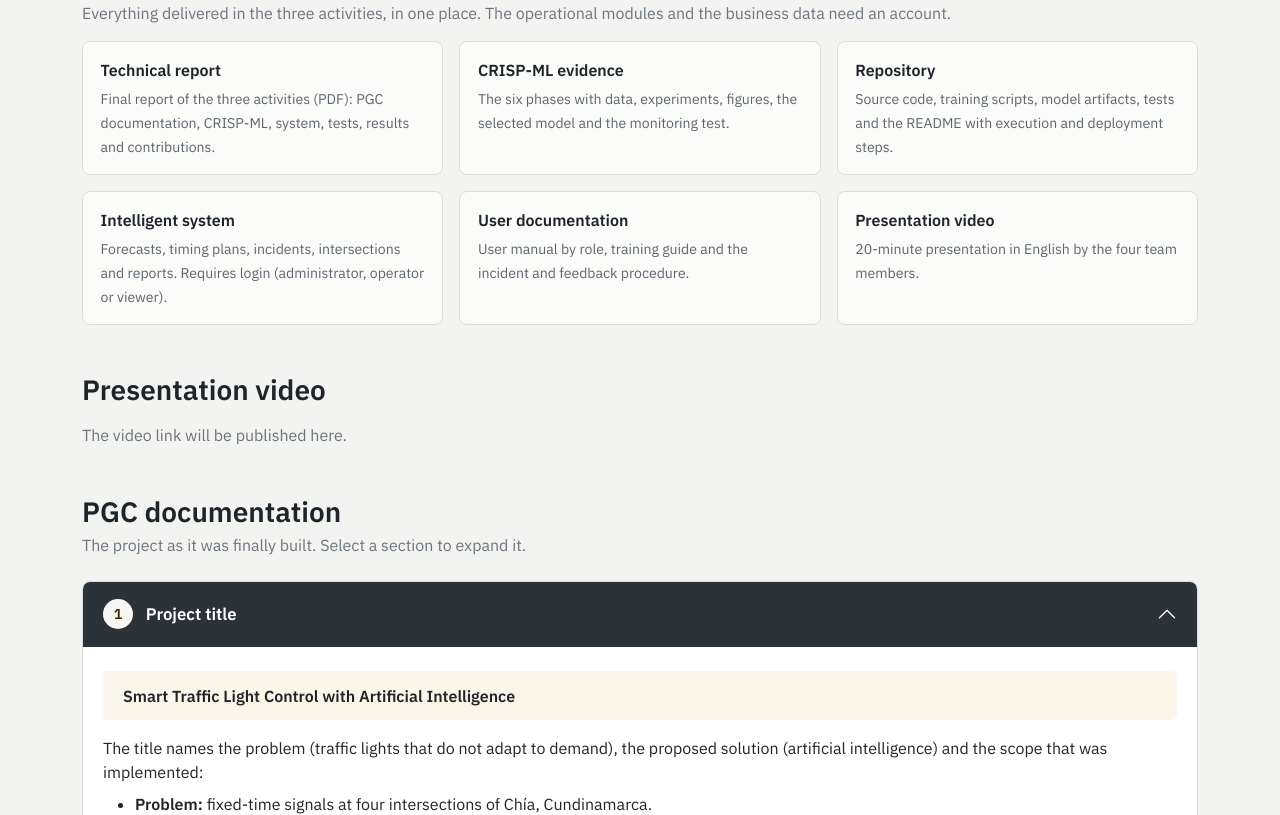
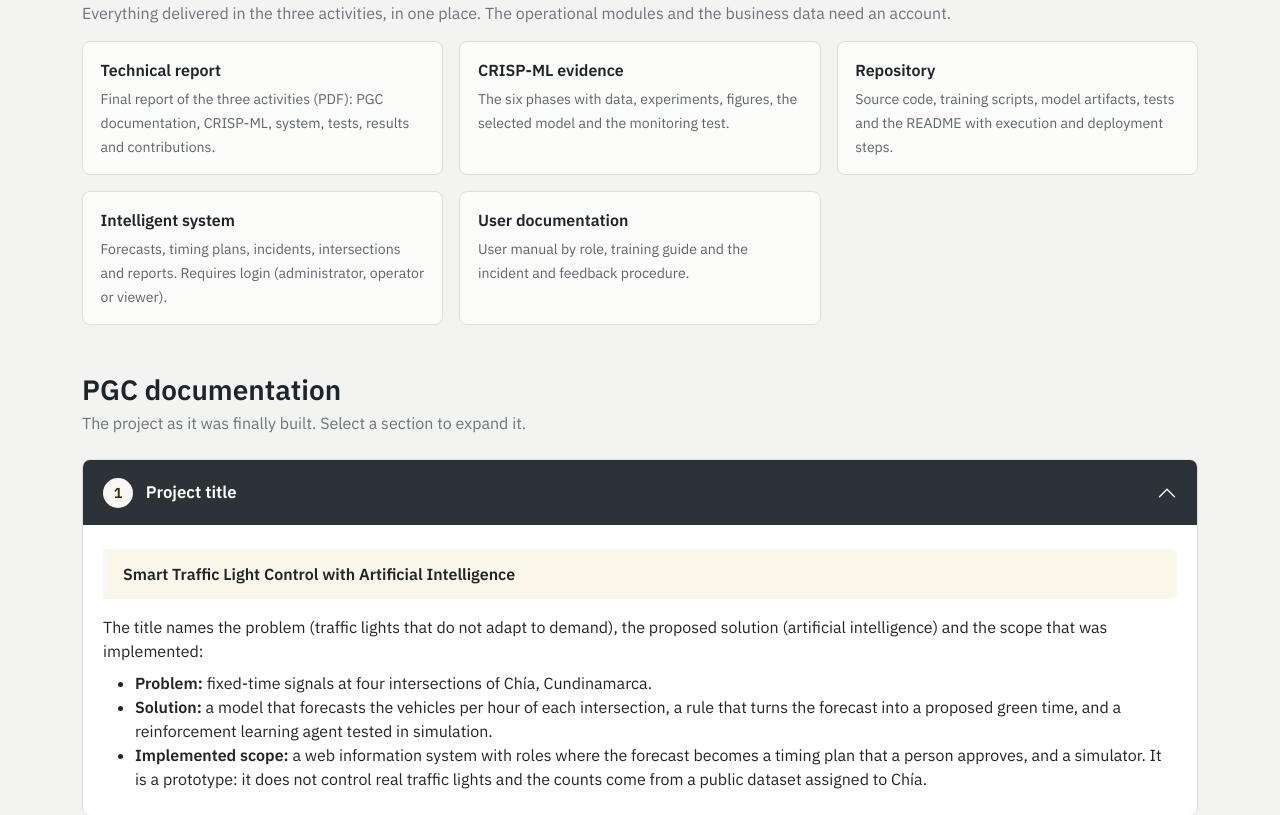
Before and after one commit to sierraerick46-afk/Smart-Traffic-Control, a Flask app: page / in a window 1280 px wide. Shown: the part 767-1582 px from the top of the page. Run offline with Flask 3, Linux system fonts and the light colour scheme; some libraries are stand-ins or nearby versions.

Commit message:
Final adjustments to the homepage for the final delivery

```diff
--- a/controllers/site_links.py
+++ b/controllers/site_links.py
@@ -1,30 +1,10 @@
 import os
-import re
 
 APP_URL = os.environ.get("APP_URL", "https://smart-traffic-control-9bi4.onrender.com")
 REPO_URL = "https://github.com/sierraerick46-afk/Smart-Traffic-Control"
-VIDEO_URL = ""
 REPORT_FILE = "docs/Final_Technical_Report_Smart_Traffic_Control.pdf"
 
 
-def video_url():
-    return os.environ.get("VIDEO_URL", VIDEO_URL).strip()
-
-
-def video_embed(url):
-    if not url:
-        return None
-    m = re.search(r"(?:youtube\.com/watch\?v=|youtu\.be/|youtube\.com/embed/)([\w-]{11})", url)
-    if m:
-        return f"https://www.youtube.com/embed/{m.group(1)}"
-    m = re.search(r"drive\.google\.com/file/d/([\w-]+)", url)
-    if m:
-        return f"https://drive.google.com/file/d/{m.group(1)}/preview"
-    return None
-
-
 def links(static_folder):
-    url = video_url()
     report_ok = os.path.exists(os.path.join(static_folder, REPORT_FILE))
-    return {"app_url": APP_URL, "repo_url": REPO_URL, "video_url": url, "video_embed": video_embed(url),
-            "report_file": REPORT_FILE if report_ok else None}
+    return {"app_url": APP_URL, "repo_url": REPO_URL, "report_file": REPORT_FILE if report_ok else None}
--- a/render.yaml
+++ b/render.yaml
@@ -31,8 +31,6 @@ services:
         sync: false
       - key: EDWARD_PASSWORD
         sync: false
-      - key: VIDEO_URL
-        sync: false
 
 databases:
   - name: smart-traffic-db
--- a/static/css/styles.css
+++ b/static/css/styles.css
@@ -196,6 +196,5 @@ body { font-family:"IBM Plex Sans",system-ui,sans-serif; background:var(--paper)
 .res-card:hover, .res-card:focus { border-color:#00482b; box-shadow:0 2px 10px rgba(0,0,0,.06); color:var(--ink); }
 .res-card b { display:block; font-weight:600; margin-bottom:.25rem; }
 .res-card span { font-size:.88rem; color:#5c666d; }
-.video-frame { max-width:900px; border-radius:8px; overflow:hidden; background:#1b2228; }
 .schedule td, .schedule th { font-size:.88rem; }
 .guide-step { border-left:3px solid var(--line); padding-left:1rem; margin-bottom:1rem; }
--- a/templates/home.html
+++ b/templates/home.html
@@ -54,21 +54,7 @@
         <b>Intelligent system</b><span>Forecasts, timing plans, incidents, intersections and reports. Requires login (administrator, operator or viewer).</span></a></div>
       <div class="col-sm-6 col-lg-4"><a class="res-card" href="/user-guide">
         <b>User documentation</b><span>User manual by role, training guide and the incident and feedback procedure.</span></a></div>
-      <div class="col-sm-6 col-lg-4"><a class="res-card" href="#video">
-        <b>Presentation video</b><span>20-minute presentation in English by the four team members.</span></a></div>
     </div>
-  </section>
-
-  <section class="mb-5" id="video" aria-labelledby="video-title">
-    <h2 id="video-title" class="section-title h3 mb-3">Presentation video</h2>
-    {% if links.video_embed %}
-    <div class="ratio ratio-16x9 video-frame"><iframe src="{{ links.video_embed }}" title="Project presentation video" allowfullscreen></iframe></div>
-    <p class="small mt-2 mb-0"><a href="{{ links.video_url }}" target="_blank" rel="noopener">Open the video in a new tab</a></p>
-    {% elif links.video_url %}
-    <p><a class="btn btn-dark" href="{{ links.video_url }}" target="_blank" rel="noopener">Watch the presentation video</a></p>
-    {% else %}
-    <p class="text-secondary mb-0">The video link will be published here.</p>
-    {% endif %}
   </section>
 
   <div class="mb-4" id="pgc">
@@ -269,7 +255,7 @@
                 <tr><td>6</td><td>Activity R3A2: complete CRISP-ML process (validation by time, five models, test R² ≥ 0.80, monitoring test)</td><td>Edward</td><td>Week 7</td><td>14 Nov 2026</td><td>train.py, monitor.py, model.joblib, CRISP-ML evidence and technical report</td></tr>
                 <tr><td>7</td><td>Deployment on Render</td><td>Santiago</td><td>Week 7</td><td>14 Nov 2026</td><td>Published URL</td></tr>
                 <tr><td>8</td><td>Activity R3A3: information system (database, roles, forecast-to-plan process, incidents, reports, monitoring, tests)</td><td>Ivan</td><td>Week 8</td><td>15 Nov 2026</td><td>Information system, automated tests, operational review and technical report</td></tr>
-                <tr><td>9</td><td>Activity R3A4: PGC documentation, resource links, user guide, final report and presentation video</td><td>Edward (documentation and report) · All (video)</td><td>Week 8</td><td>16 Nov 2026</td><td>This homepage, final technical report and 20-minute video</td></tr>
+                <tr><td>9</td><td>Activity R3A4: PGC documentation, resource links, user guide and final report</td><td>Edward</td><td>Week 8</td><td>16 Nov 2026</td><td>This homepage, user guide and final technical report</td></tr>
               </tbody>
             </table>
           </div>
--- a/templates/user_guide.html
+++ b/templates/user_guide.html
@@ -79,7 +79,7 @@
         </tbody>
       </table>
     </div>
-    <p class="small text-secondary mb-0">The training is repeated when the business rules or the model change. The presentation video on the <a href="/#video">home page</a> shows the complete workflow.</p>
+    <p class="small text-secondary mb-0">The training is repeated when the business rules or the model change.</p>
   </section>
 
   <section id="incidents" class="mb-5">
```
Also changed, not shown: tests/test_system.py (+1 -6 lines), README.md, 2 other files.
